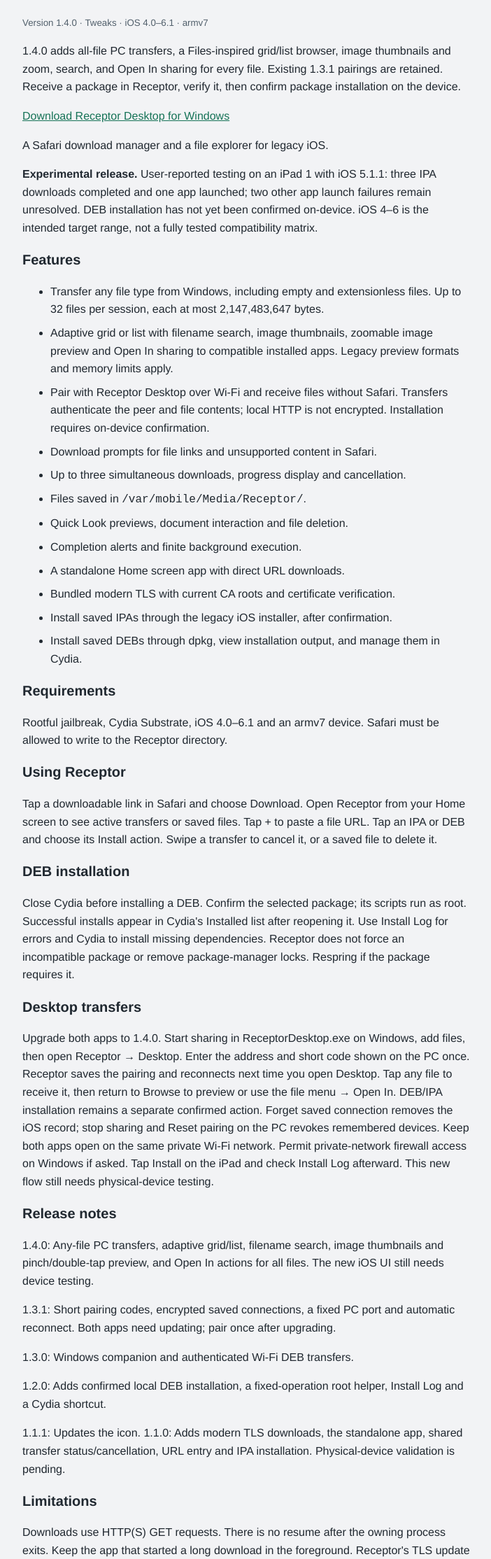
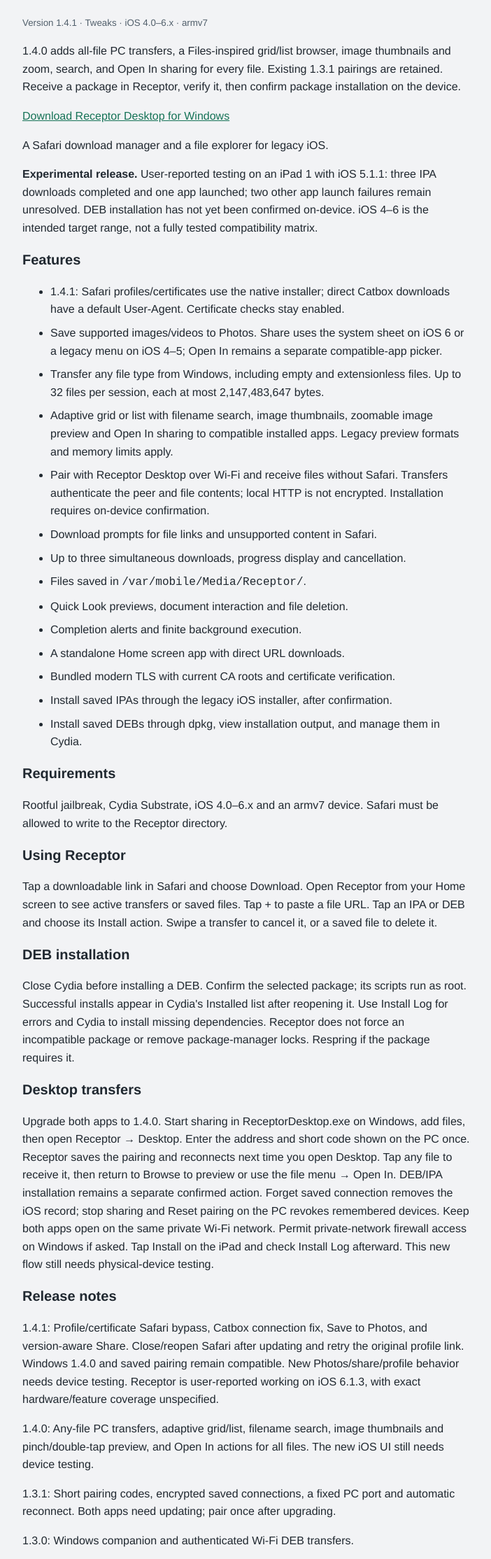
Before and after one commit to jajaengland/jajaengland.github.io, a plain HTML site: page repo/depictions/receptor.html in a window 1280 px wide. Shown: the part 191-2419 px from the top of the page at 70% size, without its empty margins (288-990 px from the left). Drawn offline with Linux system fonts and the light colour scheme.

Commit message:
Publish Receptor 1.4.1 and record iOS 6.1.3 report

```diff
--- a/catalog.json
+++ b/catalog.json
@@ -5,6 +5,6 @@
     "package_icon": "file:///Applications/Receptor.app/Icon.png",
     "source": "https://github.com/jajaengland/Receptor",
     "stage": "Experimental",
-    "compatibility": "Targets iOS 4.0–6.1, armv7. User-reported downloads and one successful app launch on iPad 1 / iOS 5.1.1; two other app launch failures remain unresolved. DEB installation is not yet confirmed on-device."
+    "compatibility": "Targets iOS 4.0–6.x (below 7.0), armv7. User-reported working on iOS 6.1.3 (device/feature scope unspecified), plus downloads and one app launch on iPad 1 / iOS 5.1.1. Two app launch failures remain unresolved; DEB installation and the new Photos/share/profile fixes are not yet confirmed on-device."
   }
 }
--- a/repo/depictions/receptor.html
+++ b/repo/depictions/receptor.html
@@ -5,11 +5,13 @@
 <style>body{font:16px/1.6 Helvetica,Arial,sans-serif;background:#f2f3f5;color:#202830;margin:0;padding:20px}main{max-width:640px;margin:auto}h1{font-size:32px}h2{font-size:20px}a{color:#167357}li{margin-bottom:8px}code{word-wrap:break-word}small{color:#52606c}</style>
 </head><body><main>
 <p><img src="../icons/receptor.png" width="72" height="72" alt="Receptor download icon"></p>
-<h1>Receptor</h1><p><small>Version 1.4.0 · Tweaks · iOS 4.0–6.1 · armv7</small></p>
+<h1>Receptor</h1><p><small>Version 1.4.1 · Tweaks · iOS 4.0–6.x · armv7</small></p>
 <p>1.4.0 adds all-file PC transfers, a Files-inspired grid/list browser, image thumbnails and zoom, search, and Open In sharing for every file. Existing 1.3.1 pairings are retained. Receive a package in Receptor, verify it, then confirm package installation on the device.</p><p><a href="https://github.com/jajaengland/Receptor/releases/tag/v1.4.0">Download Receptor Desktop for Windows</a></p>
 <p>A Safari download manager and a file explorer for legacy iOS.</p>
 <p><strong>Experimental release.</strong> User-reported testing on an iPad 1 with iOS 5.1.1: three IPA downloads completed and one app launched; two other app launch failures remain unresolved. DEB installation has not yet been confirmed on-device. iOS 4–6 is the intended target range, not a fully tested compatibility matrix.</p>
 <h2>Features</h2><ul>
+<li>1.4.1: Safari profiles/certificates use the native installer; direct Catbox downloads have a default User-Agent. Certificate checks stay enabled.</li>
+<li>Save supported images/videos to Photos. Share uses the system sheet on iOS 6 or a legacy menu on iOS 4–5; Open In remains a separate compatible-app picker.</li>
 <li>Transfer any file type from Windows, including empty and extensionless files. Up to 32 files per session, each at most 2,147,483,647 bytes.</li>
 <li>Adaptive grid or list with filename search, image thumbnails, zoomable image preview and Open In sharing to compatible installed apps. Legacy preview formats and memory limits apply.</li>
 <li>Pair with Receptor Desktop over Wi-Fi and receive files without Safari. Transfers authenticate the peer and file contents; local HTTP is not encrypted. Installation requires on-device confirmation.</li>
@@ -23,11 +25,11 @@
 <li>Install saved IPAs through the legacy iOS installer, after confirmation.</li>
 <li>Install saved DEBs through dpkg, view installation output, and manage them in Cydia.</li>
 </ul>
-<h2>Requirements</h2><p>Rootful jailbreak, Cydia Substrate, iOS 4.0–6.1 and an armv7 device. Safari must be allowed to write to the Receptor directory.</p>
+<h2>Requirements</h2><p>Rootful jailbreak, Cydia Substrate, iOS 4.0–6.x and an armv7 device. Safari must be allowed to write to the Receptor directory.</p>
 <h2>Using Receptor</h2><p>Tap a downloadable link in Safari and choose Download. Open Receptor from your Home screen to see active transfers or saved files. Tap + to paste a file URL. Tap an IPA or DEB and choose its Install action. Swipe a transfer to cancel it, or a saved file to delete it.</p>
 <h2>DEB installation</h2><p>Close Cydia before installing a DEB. Confirm the selected package; its scripts run as root. Successful installs appear in Cydia's Installed list after reopening it. Use Install Log for errors and Cydia to install missing dependencies. Receptor does not force an incompatible package or remove package-manager locks. Respring if the package requires it.</p>
 <h2>Desktop transfers</h2><p>Upgrade both apps to 1.4.0. Start sharing in ReceptorDesktop.exe on Windows, add files, then open Receptor → Desktop. Enter the address and short code shown on the PC once. Receptor saves the pairing and reconnects next time you open Desktop. Tap any file to receive it, then return to Browse to preview or use the file menu → Open In. DEB/IPA installation remains a separate confirmed action. Forget saved connection removes the iOS record; stop sharing and Reset pairing on the PC revokes remembered devices. Keep both apps open on the same private Wi-Fi network. Permit private-network firewall access on Windows if asked. Tap Install on the iPad and check Install Log afterward. This new flow still needs physical-device testing.</p>
-<h2>Release notes</h2><p>1.4.0: Any-file PC transfers, adaptive grid/list, filename search, image thumbnails and pinch/double-tap preview, and Open In actions for all files. The new iOS UI still needs device testing.</p><p>1.3.1: Short pairing codes, encrypted saved connections, a fixed PC port and automatic reconnect. Both apps need updating; pair once after upgrading.</p><p>1.3.0: Windows companion and authenticated Wi-Fi DEB transfers.</p><p>1.2.0: Adds confirmed local DEB installation, a fixed-operation root helper, Install Log and a Cydia shortcut.</p><p>1.1.1: Updates the icon. 1.1.0: Adds modern TLS downloads, the standalone app, shared transfer status/cancellation, URL entry and IPA installation. Physical-device validation is pending.</p>
+<h2>Release notes</h2><p>1.4.1: Profile/certificate Safari bypass, Catbox connection fix, Save to Photos, and version-aware Share. Close/reopen Safari after updating and retry the original profile link. Windows 1.4.0 and saved pairing remain compatible. New Photos/share/profile behavior needs device testing. Receptor is user-reported working on iOS 6.1.3, with exact hardware/feature coverage unspecified.</p><p>1.4.0: Any-file PC transfers, adaptive grid/list, filename search, image thumbnails and pinch/double-tap preview, and Open In actions for all files. The new iOS UI still needs device testing.</p><p>1.3.1: Short pairing codes, encrypted saved connections, a fixed PC port and automatic reconnect. Both apps need updating; pair once after upgrading.</p><p>1.3.0: Windows companion and authenticated Wi-Fi DEB transfers.</p><p>1.2.0: Adds confirmed local DEB installation, a fixed-operation root helper, Install Log and a Cydia shortcut.</p><p>1.1.1: Updates the icon. 1.1.0: Adds modern TLS downloads, the standalone app, shared transfer status/cancellation, URL entry and IPA installation. Physical-device validation is pending.</p>
 <h2>Limitations</h2><p>Downloads use HTTP(S) GET requests. There is no resume after the owning process exits. Keep the app that started a long download in the foreground. Receptor's TLS update does not change Safari's webpage networking or Cydia's repository networking. Unsigned IPAs may require a compatible AppSync setup. FairPlay authorization and device/iOS compatibility still apply.</p>
 <p><a href="https://github.com/jajaengland/Receptor/issues">Report an issue</a> · <a href="../">Repository home</a></p>
 </main></body></html>
```
Also changed, not shown: repo/index.html (+1 -1 lines), 9 other files.
